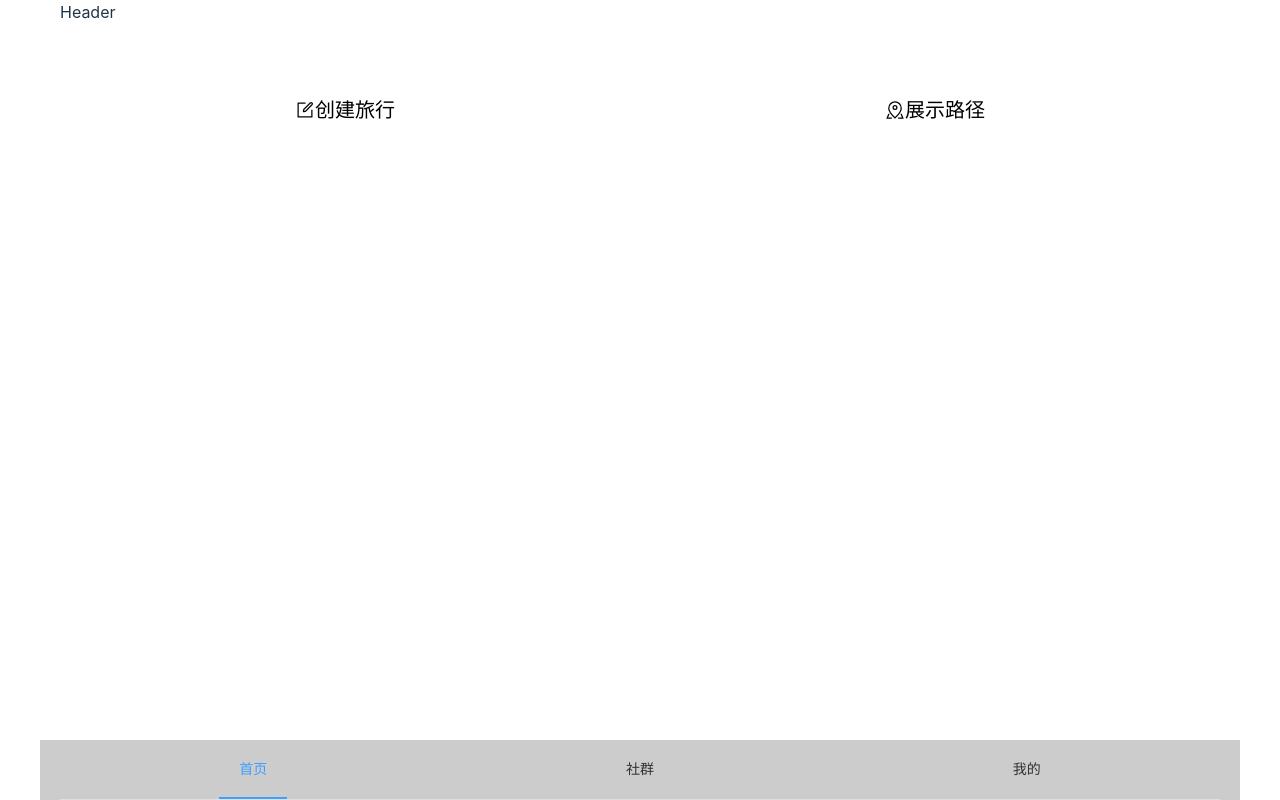
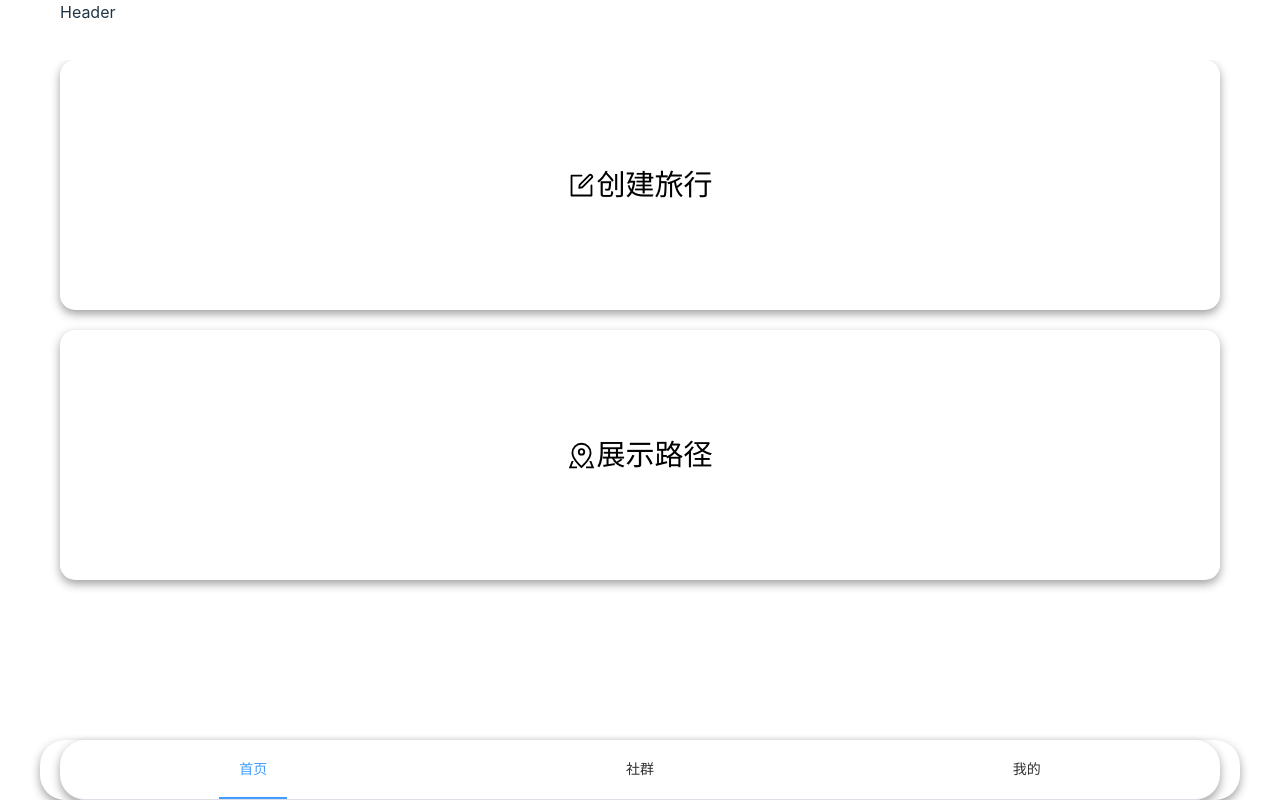
Before and after one commit to moneypiaorui/CityWalk, a Vue app: page /#/home in a window 1280 px wide. Built offline with nearby package versions, Linux system fonts and the light colour scheme.

Commit message:
'主界面样式'

```diff
--- a/src/components/bottomNav.vue
+++ b/src/components/bottomNav.vue
@@ -28,8 +28,9 @@ export default {
 .bottom-nav {
     display: flex;
     justify-content: space-around;
-    background-color: #cccccc;
+    box-shadow: 0 4px 10px rgba(42, 41, 41, 0.443);
     color: rgb(63, 63, 63);
+    border-radius: 25px;
 }
 
 .el-menu {
--- a/src/views/createTour/index.vue
+++ b/src/views/createTour/index.vue
@@ -14,16 +14,17 @@
 
     <!-- 下半部分：输入时间栏 -->
     <div class="input-container">
-      <el-time-picker v-model="startTime" placeholder="出发时间" :style="{ width: '600px', borderRadius: '50px' }"
-        format="HH:mm" :disabled-minutes="startTimePickerOptions.disabledMinutes" popper-class="custom-time-picker"
-        @focus="showOverlay = true" @blur="showOverlay = false"></el-time-picker>
-      <el-time-picker v-model="lastTime" placeholder="持续时间" :style="{ width: '600px', borderRadius: '50px' }"
-        format="HH:mm" :disabled-minutes="lastTimePickerOptions.disabledMinutes" @focus="showOverlay = true"
-        @blur="showOverlay = false"></el-time-picker>
+        <div class="custom-time-picker">
+          <input type="time" v-model="startTime" placeholder="出发时间" id="startTime-input" class="custom-time-input"/>
+        </div>
+        <div class="custom-time-picker">
+          <input type="time" v-model="lastTime" placeholder="持续时间" id="lastTime-input" class="custom-time-input"/>
+        </div>
     </div>
-    <input v-model="description" type="text" placeholder="描述" class="text-input" />
+    <!-- <input v-model="description" type="text" placeholder="描述" class="text-input" /> -->
     <button class="create" @click="navigateToShowTour">一键生成路线</button>
   </div>
+
 </template>
 
 <script>
@@ -43,6 +44,7 @@ export default {
     return {
       startTime: '', // 时间输入框的数据绑定
       lastTime: '',
+      timeValue: '',
       description: '', // 描述输入框的数据绑定
       AMap: null, // 高德地图 JSAPI
       map: null, // 存储地图实例，方便后续使用
@@ -269,7 +271,7 @@ export default {
 <style scoped>
 .container {
   width: 100%;
-  height: 93%;
+  height: 100%;
   margin: 0 0;
   padding: 20px 20px;
   box-sizing: border-box;
@@ -298,19 +300,6 @@ export default {
 
 }
 
-.button-card>.el-button {
-  margin: 5px 5px;
-}
-
-.button-card {
-  position: absolute;
-  bottom: 50px;
-  right: 5px;
-  z-index: 100;
-  display: flex;
-  flex-direction: column;
-
-}
 
 .button-card>.el-button {
   margin: 5px 5px;
@@ -321,46 +310,38 @@ export default {
   flex-direction: row;
   margin-top: 20px;
   padding-bottom: 10px;
-
+  gap: 10px;
 }
 
-/* 修改下拉面板的圆角和位置 */
+/* 时间选择框父级 */
 .custom-time-picker {
-  position: absolute !important;
-  border-radius: 10px !important;
-  box-shadow: 0 4px 10px rgba(0, 0, 0, 0.1) !important;
-  transform: translate(-50%, -50%) !important;
-  /* 垂直和水平居中 */
-  left: 50% !important;
-  top: 50% !important;
-  z-index: 2000 !important;
-  /* 确保在最上方 */
+  position: static;
+  border-radius:5px;
+  width: 100%;
 }
 
-
-
-/* 灰色背景遮罩 */
-.overlay {
-  position: fixed;
-  top: 0;
-  left: 0;
-  width: 100%;
-  height: 100%;
-  background-color: rgba(0, 0, 0, 0.5);
-  /* 半透明灰色背景 */
-  z-index: 999;
-  /* 确保遮罩层在弹出框下方 */
+/* 时间选择框输入框 */
+.custom-time-input {
+  appearance: none;
+  width: 92%;
+  height: 50px;
+  font-size: 16px;
+  text-align: center;
+  border: 1px solid #ccc;
+  border-radius: 20px;
+  box-shadow: 0 4px 8px rgba(0, 0, 0, 0.1);
 }
 
-.time-input,
-.text-input {
+/* .text-input {
   padding: 10px;
   margin-bottom: 10px;
-  border: 1px solid #ccc;
-  border-radius: 4px;
-}
+  border-radius: 20px;
+  height: 30px;
+} */
 
 .create {
-  border: 1px solid #c2bfbf;
+  box-shadow: 0 4px 8px rgba(95, 94, 94, 0.459);
+  border-radius: 20px;
+  height: 60px;
 }
 </style>
--- a/src/views/home/index.vue
+++ b/src/views/home/index.vue
@@ -1,8 +1,8 @@
 <template>
   <div>
-    <el-row :gutter="20">
-    <el-col :span="12"><div class="grid-content " @click = "()=>{this.$router.push('/createTour')}"><el-icon><Edit /></el-icon>创建旅行</div ></el-col>
-    <el-col :span="12"><div class="grid-content " @click = "()=>{this.$router.push({path:'/showTour', query:{x:113.9305,y: 22.5333}})}"><el-icon><MapLocation /></el-icon>展示路径</div ></el-col>
+    <el-row :gutter="50">
+    <el-col :span="24" class="col-gap"><div class="grid-content " @click = "()=>{this.$router.push('/createTour')}"><el-icon><Edit /></el-icon>创建旅行</div ></el-col>
+    <el-col :span="24" class="col-gap"><div class="grid-content " @click = "()=>{this.$router.push({path:'/showTour', query:{x:113.9305,y: 22.5333}})}"><el-icon><MapLocation /></el-icon>展示路径</div ></el-col>
   </el-row>
   </div>
 </template>
@@ -13,19 +13,25 @@
 .el-row {
   margin-bottom: 20px;
 }
+
+.col-gap {
+  margin-bottom: 20px; /* 设置每个框之间的间距 */
+}
+
 .el-row:last-child {
   margin-bottom: 0;
 }
 .el-col {
-  border-radius: 15px;
+  border-radius: 20px;
 }
 .grid-content {
-  height: 100px;
+  height: 250px;
   border-radius: 15px;
   min-height: 36px;
-  background-color: white;
+  background-color: rgb(255, 255, 255);
+  box-shadow: 0 4px 10px rgba(42, 41, 41, 0.443);
   color: black;
-  font-size: 20px;
+  font-size: 29px;
   display: flex;
   justify-content: center;
   align-items: center;
```
